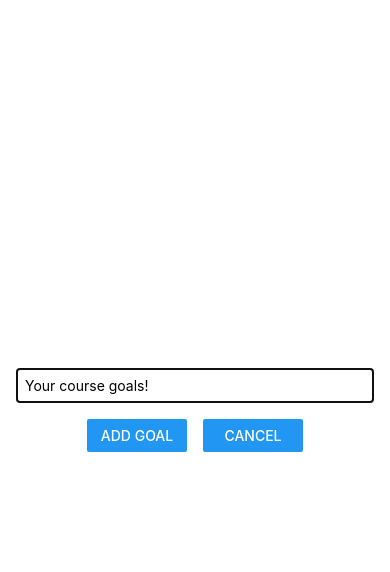
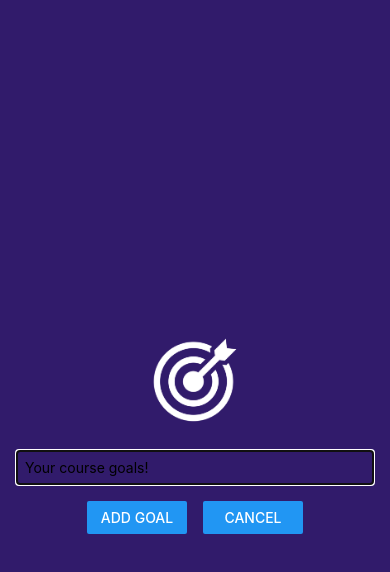
Before and after one commit to Sandile-Repos/react-native-udemy-course, a React Native app: screen / in a window 390 px wide. Both pictures are taken after a click on the button "ADD NEW GOAL". Shown: the top 572 px of the page. Built offline with nearby package versions, Linux system fonts and the light colour scheme.

Commit message:
add image and background on goal input

```diff
--- a/src/components/GoalInput.js
+++ b/src/components/GoalInput.js
@@ -1,5 +1,12 @@
 import React, { useState } from "react";
-import { View, TextInput, StyleSheet, Button, Modal } from "react-native";
+import {
+  View,
+  TextInput,
+  StyleSheet,
+  Button,
+  Modal,
+  Image,
+} from "react-native";
 
 const GoalInput = (props) => {
   const [enteredGoalText, setEnteredGoalText] = useState("");
@@ -16,6 +23,10 @@
   return (
     <Modal visible={props.visible} animationType="slide">
       <View style={styles.inputContainer}>
+        <Image
+          style={styles.image}
+          source={require("../../assets/images/goal.png")}
+        />
         <TextInput
           placeholder="Your course goals!"
           style={styles.textInput}
@@ -44,10 +55,16 @@
     // justifyContent: "space-between",
     justifyContent: "center",
     alignItems: "center",
-    marginBottom: 24,
+    // marginBottom: 24,
     padding: 16,
-    borderBottomWidth: 1,
-    borderBottomColor: "#cccccc",
+    // borderBottomWidth: 1,
+    // borderBottomColor: "#cccccc",
+    backgroundColor: "#311b6b",
+  },
+  image: {
+    width: 100,
+    height: 100,
+    margin: 20,
   },
   textInput: {
     borderWidth: 1,
```
Also changed, not shown: assets/images/goal.png (added).
